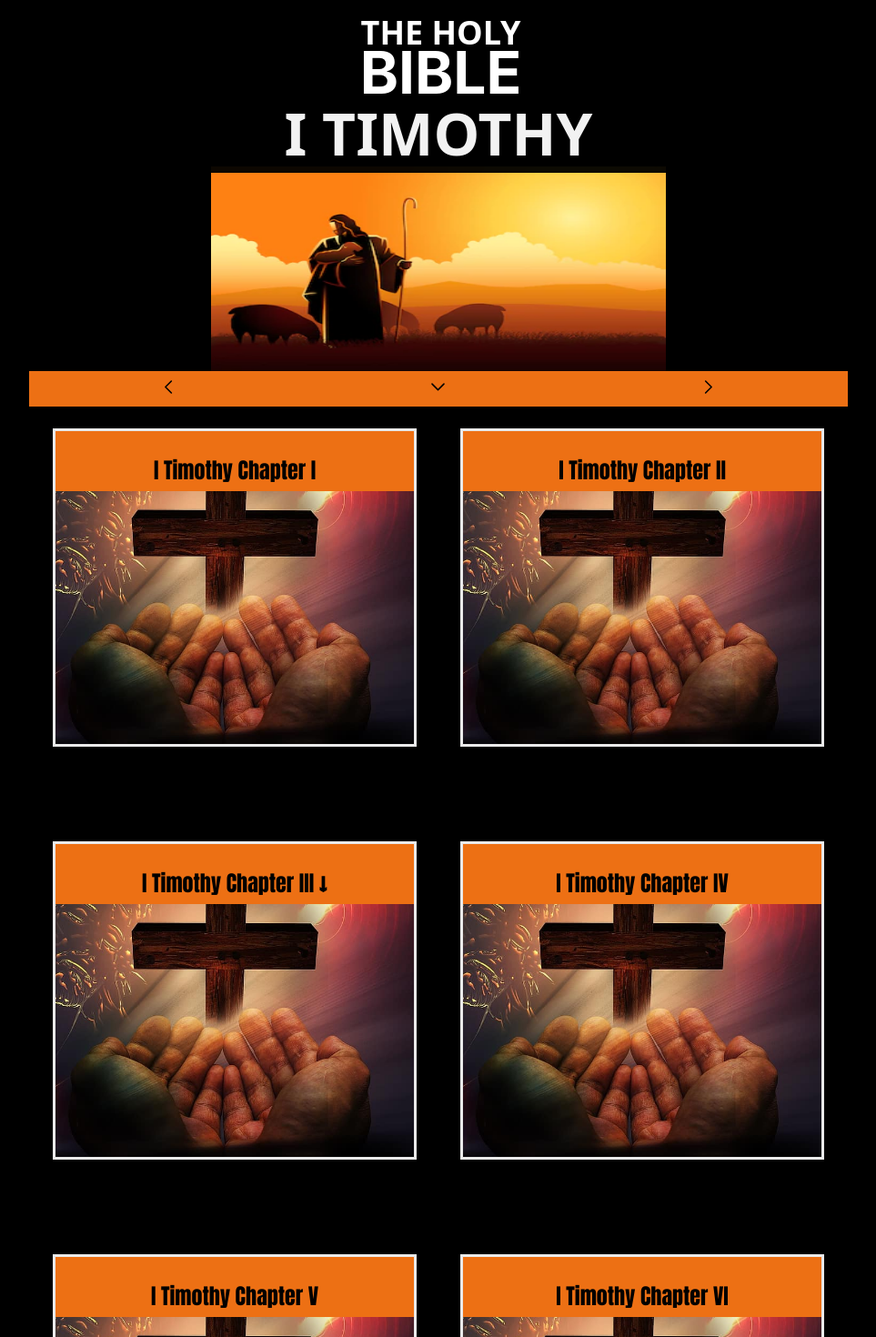
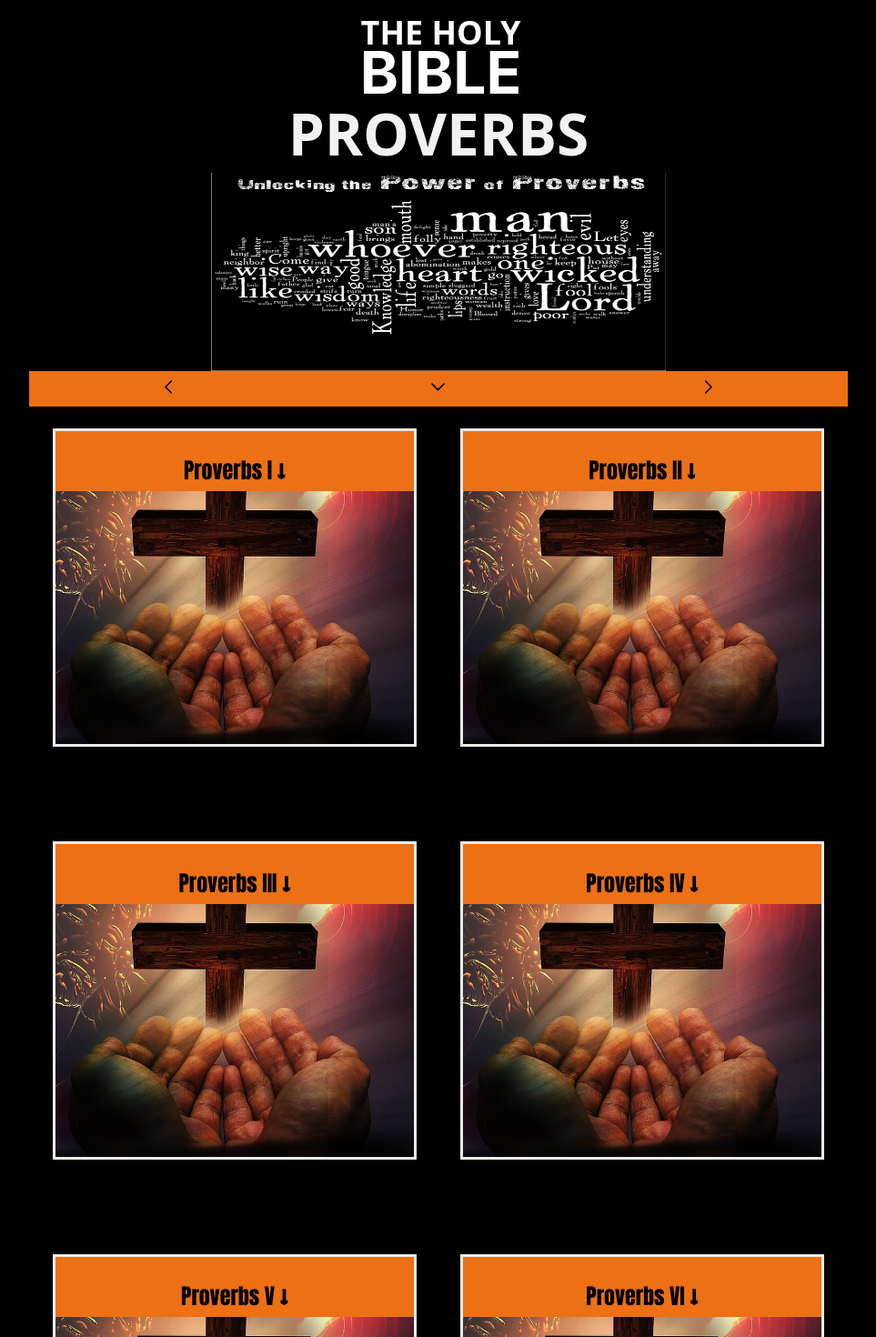
Before and after one commit to jnutt367/proverbs, a Next.js app: page / in a window 1280 px wide. Shown: the top 1470 px of the page at 91% size, without its empty margins (158-1121 px from the left). Built offline with nearby package versions, Linux system fonts and the light colour scheme.

Commit message:
Update index.js

```diff
--- a/pages/index.js
+++ b/pages/index.js
@@ -6,8 +6,8 @@ export default function Home() {
   return (
     <div className={styles.container}>
       <Head>
-        <title>Create Next App</title>
-        <meta name="description" content="Generated by create next app" />
+        <title>PROVERBS</title>
+        <meta name="description" content="Proverbs" />
         <link rel="icon" href="/favicon.ico" />
       </Head>
 
@@ -20,11 +20,11 @@ export default function Home() {
                 </h1>
 
         <h1 className={styles.title}>
-       I TIMOTHY
+       PROVERBS
         </h1>
          <div  className={styles.image}>
        <Image
-                                src="/jesus-as-shepherd_24381-1007.webp"
+                                src="/power-of-proverbs.png"
                                 alt="Jesus teaching"
                                 height={900}
                                 width={2000}
@@ -66,7 +66,7 @@ export default function Home() {
                </div>
         <div className={styles.grid}>
           <a href="https://nextjs.org/docs" className={styles.card}>
-            <h2 className={styles.chapter}> I Timothy Chapter I</h2>
+            <h2 className={styles.chapter}> Proverbs I &darr;</h2>
             <p>1 Paul, an apostle of Christ Jesus by the command of God our Savior and of Christ Jesus our hope,
 
 2 To Timothy my true son in the faith:
@@ -88,7 +88,7 @@ The Charge to Timothy Renewed
           </a>
 
           <div className={styles.card}>
-            <h2 className={styles.chapter}> I Timothy Chapter II </h2>
+            <h2 className={styles.chapter}> Proverbs II &darr;</h2>
             <p>
             Instructions on Worship
 2 I urge, then, first of all, that petitions, prayers, intercession and thanksgiving be made for all people— 2 for kings and all those in authority, that we may live peaceful and quiet lives in all godliness and holiness. 3 This is good, and pleases God our Savior, 4 who wants all people to be saved and to come to a knowledge of the truth. 5 For there is one God and one mediator between God and mankind, the man Christ Jesus, 6 who gave himself as a ransom for all people. This has now been witnessed to at the proper time. 7 And for this purpose I was appointed a herald and an apostle—I am telling the truth, I am not lying—and a true and faithful teacher of the Gentiles.
@@ -102,7 +102,7 @@ The Charge to Timothy Renewed
           <div
             className={styles.card}
           >
-            <h2 className={styles.chapter}> I Timothy Chapter III &darr;</h2>
+            <h2 className={styles.chapter}>  Proverbs III &darr;</h2>
             <p>Qualifications for Overseers and Deacons
 3 Here is a trustworthy saying: Whoever aspires to be an overseer desires a noble task. 2 Now the overseer is to be above reproach, faithful to his wife, temperate, self-controlled, respectable, hospitable, able to teach, 3 not given to drunkenness, not violent but gentle, not quarrelsome, not a lover of money. 4 He must manage his own family well and see that his children obey him, and he must do so in a manner worthy of full[a] respect. 5 (If anyone does not know how to manage his own family, how can he take care of God’s church?) 6 He must not be a recent convert, or he may become conceited and fall under the same judgment as the devil. 7 He must also have a good reputation with outsiders, so that he will not fall into disgrace and into the devil’s trap.
 
@@ -126,7 +126,7 @@ was believed on in the world,
           <div
             className={styles.card}
           >
-             <h2 className={styles.chapter}> I Timothy Chapter IV</h2>
+             <h2 className={styles.chapter}> Proverbs IV &darr;</h2>
             <p>
             4 The Spirit clearly says that in later times some will abandon the faith and follow deceiving spirits and things taught by demons. 2 Such teachings come through hypocritical liars, whose consciences have been seared as with a hot iron. 3 They forbid people to marry and order them to abstain from certain foods, which God created to be received with thanksgiving by those who believe and who know the truth. 4 For everything God created is good, and nothing is to be rejected if it is received with thanksgiving, 5 because it is consecrated by the word of God and prayer.
 
@@ -140,7 +140,7 @@ was believed on in the world,
           <div
             className={styles.card}
           >
-            <h2 className={styles.chapter}> I Timothy Chapter V</h2>
+            <h2 className={styles.chapter}> Proverbs V &darr;</h2>
             <p>
             Widows, Elders and Slaves
 5 Do not rebuke an older man harshly, but exhort him as if he were your father. Treat younger men as brothers, 2 older women as mothers, and younger women as sisters, with absolute purity.
@@ -166,7 +166,7 @@ was believed on in the world,
           <div
             className={styles.card}
           >
-         <h2 className={styles.chapter}> I Timothy Chapter VI</h2>
+         <h2 className={styles.chapter}> Proverbs VI &darr;</h2>
             <p>
             6 All who are under the yoke of slavery should consider their masters worthy of full respect, so that God’s name and our teaching may not be slandered. 2 Those who have believing masters should not show them disrespect just because they are fellow believers. Instead, they should serve them even better because their masters are dear to them as fellow believers and are devoted to the welfare[a] of their slaves.
 
```
